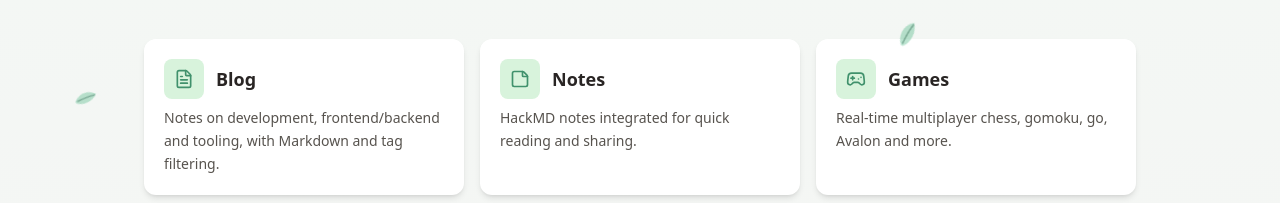
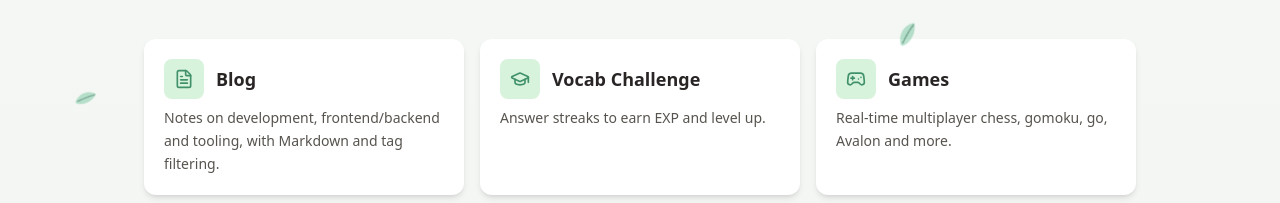
Before and after one commit to kawagami/api-server-axum, a Next.js app in the folder frontend/: page /en in a window 1280 px wide. Shown: the part 275-478 px from the top of the page. Built offline with nearby package versions, Linux system fonts and the light colour scheme; no server answers.

Commit message:
feat: 首頁推薦卡片將技術筆記換成單字闖關

```diff
--- a/frontend/components/home/project-intro.tsx
+++ b/frontend/components/home/project-intro.tsx
@@ -3,7 +3,7 @@ import KawaLogo from "@/components/kawa-logo";
 import FeatureCard from "@/components/feature-card";
 import {
     FileText,
-    StickyNote,
+    GraduationCap,
     Gamepad2,
     Wallet,
     TrendingUp,
@@ -23,7 +23,7 @@ interface Feature {
 
 const FEATURES: Feature[] = [
     { key: "blog", href: "/blogs", icon: FileText },
-    { key: "notes", href: "/hackmd-notes", icon: StickyNote },
+    { key: "vocab", href: "/vocab", icon: GraduationCap },
     { key: "games", href: "/games", icon: Gamepad2 },
     { key: "ledger", href: "/ledger", icon: Wallet },
     { key: "portfolio", href: "/portfolio", icon: TrendingUp },
--- a/frontend/messages/en.json
+++ b/frontend/messages/en.json
@@ -763,9 +763,9 @@
         "title": "Blog",
         "desc": "Notes on development, frontend/backend and tooling, with Markdown and tag filtering."
       },
-      "notes": {
-        "title": "Notes",
-        "desc": "HackMD notes integrated for quick reading and sharing."
+      "vocab": {
+        "title": "Vocab Challenge",
+        "desc": "Answer streaks to earn EXP and level up."
       },
       "games": {
         "title": "Games",
--- a/frontend/messages/zh-CN.json
+++ b/frontend/messages/zh-CN.json
@@ -763,9 +763,9 @@
         "title": "文章",
         "desc": "程序开发、前后端与工具笔记,支持 Markdown 与标签筛选。"
       },
-      "notes": {
-        "title": "技术笔记",
-        "desc": "整合 HackMD 笔记,随时查阅与分享。"
+      "vocab": {
+        "title": "单词闯关",
+        "desc": "英文单词连续答题,赚经验值升级。"
       },
       "games": {
         "title": "对战游戏",
--- a/frontend/messages/zh-TW.json
+++ b/frontend/messages/zh-TW.json
@@ -763,9 +763,9 @@
         "title": "文章",
         "desc": "程式開發、前後端與工具筆記,支援 Markdown 與標籤篩選。"
       },
-      "notes": {
-        "title": "技術筆記",
-        "desc": "整合 HackMD 筆記,隨時查閱與分享。"
+      "vocab": {
+        "title": "單字闖關",
+        "desc": "英文單字連續答題,賺經驗值升級。"
       },
       "games": {
         "title": "對戰遊戲",
```
